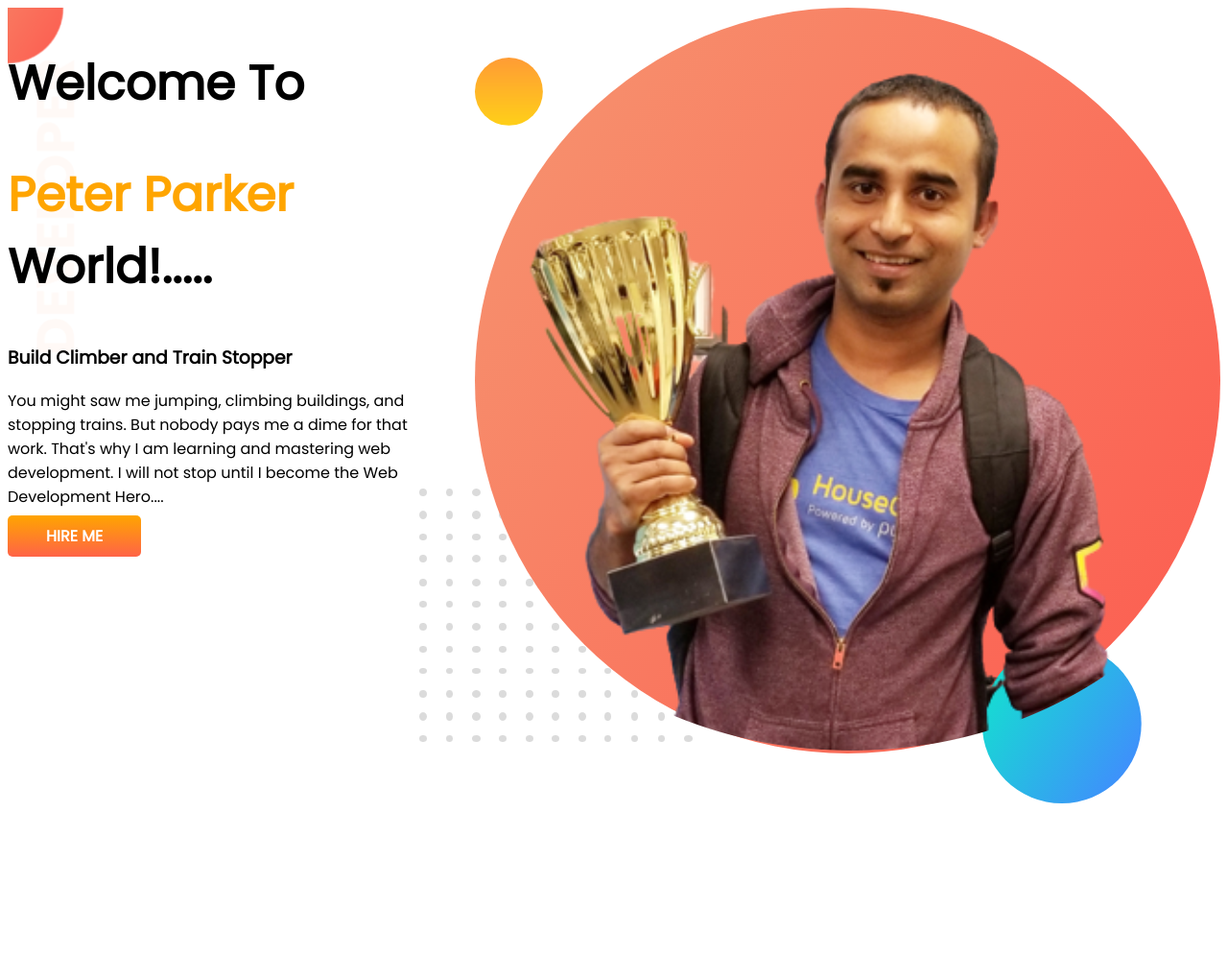
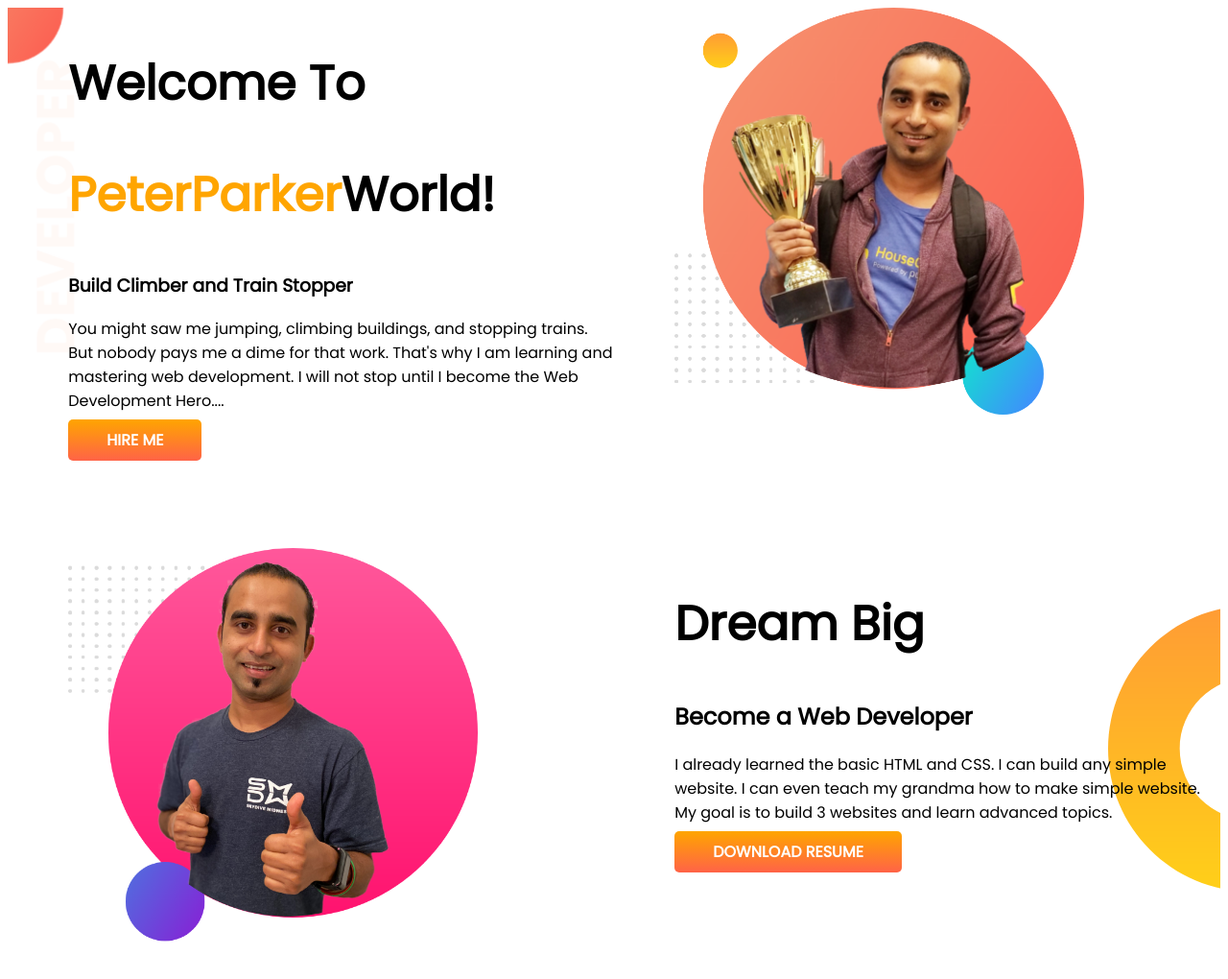
Before and after one commit to Sharifmunshi/english, a plain HTML site: page index.html in a window 1280 px wide. Shown: the whole page at 96% size. Before the commit the page ends 852 px from the top, so only its background shows below. Drawn offline with Linux system fonts and the light colour scheme.

Commit message:
Dream-add

```diff
--- a/index.html
+++ b/index.html
@@ -15,17 +15,32 @@
 
 <body>
     <section class="top-banner">
-        <div class="half-widrg">
+        <div class="half-width">
             <h1>Welcome To</h1>
-            <h1><span class="orange-color">Peter Parker</span> World!.....</h1>
+            <h1><span class="orange-color">PeterParker</span>World!</h1>
             <h3>Build Climber and Train Stopper</h3>
-            <p>You might saw me jumping, climbing buildings, and stopping trains. But nobody pays me a dime for that
-                work. That's why I am learning and mastering web development. I will not stop until I become the Web
+            <p>You might saw me jumping, climbing buildings, and stopping trains. But nobody pays me a dime
+                for that
+                work. That's why I am learning and mastering web development. I will not stop until I become
+                the Web
                 Development Hero....</p>
             <a class="link-button" target="_blank" href="https://www.linkedin.com/company/programminghero/">HIRE ME</a>
         </div>
-        <div class="hlaf-widrg">
+        <div class="half-width">
             <img src="images/sharif.png" alt="">
+        </div>
+    </section>
+
+    <section class="Dream-Big">
+        <div class="half-width">
+            <img src="images/jhankar2.png" alt="">
+        </div>
+        <div class="half-width">
+            <h1>Dream Big</h1>
+            <h2>Become a Web Developer</h2>
+            <p>I already learned the basic HTML and CSS. I can build any simple website. I can even teach my grandma how
+                to make simple website. My goal is to build 3 websites and learn advanced topics.</p>
+            <a class="link-button" target="_blank" href="">DOWNLOAD RESUME</a>
         </div>
     </section>
 </body>
--- a/style.css
+++ b/style.css
@@ -13,6 +13,7 @@ h1 {
 
 section {
     display: flex;
+    margin-bottom: 100px;
 }
 
 .half-width {
@@ -21,7 +22,7 @@ section {
 }
 
 .half-width img {
-    width: 30%;
+    width: 75%;
 }
 
 .link-button {
@@ -37,3 +38,9 @@ section {
     background-image: url(images/top-banner.png);
     background-repeat: no-repeat;
 }
+
+.Dream-Big {
+    background-image: url(images/dream-bg.png);
+    background-repeat: no-repeat;
+    background-position: right;
+}
```
